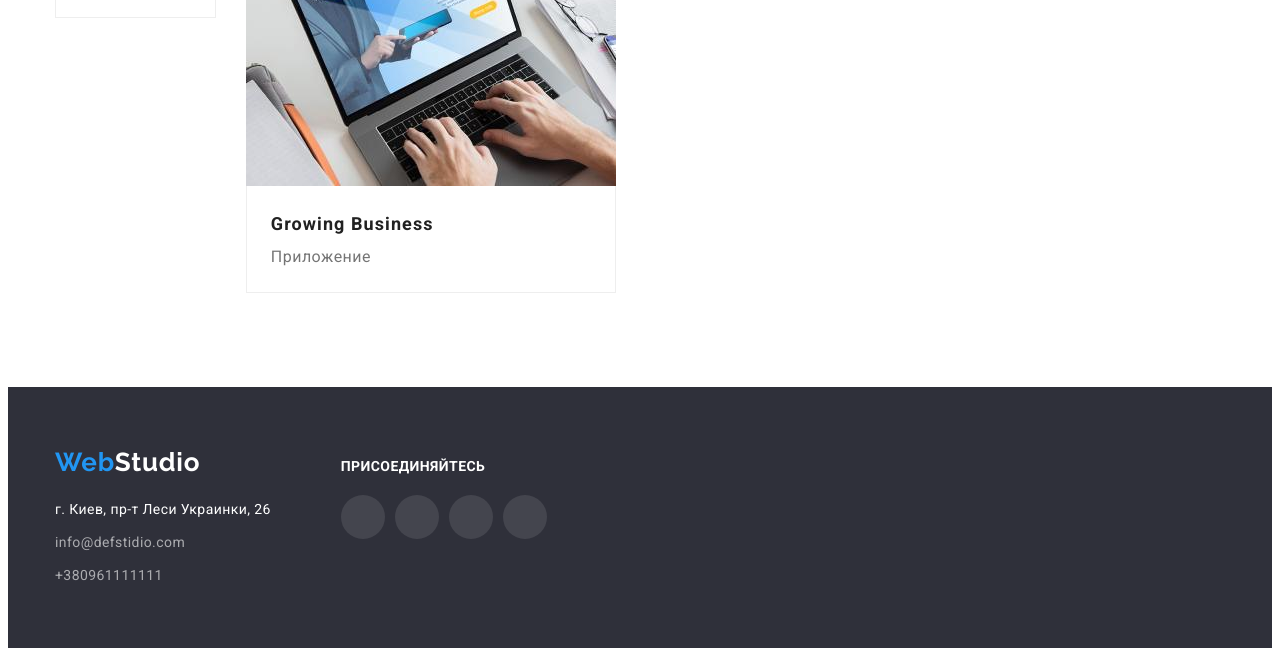
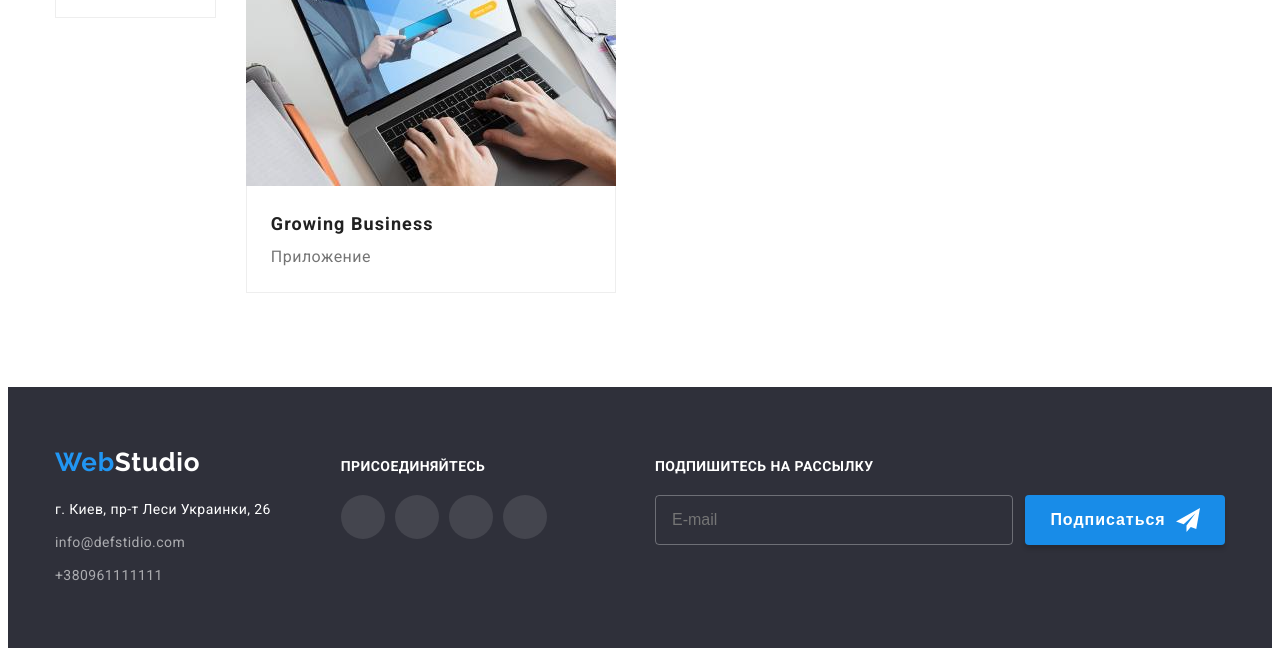
Before and after one commit to ValeriyKornilov/goit-markup-hw-06, a plain HTML site: page portfolio.html in a window 1280 px wide. Shown: the part 966-1622 px from the top of the page. Drawn offline with Linux system fonts and the light colour scheme.

Commit message:
Update portfolio.html
14.07.2

```diff
--- a/portfolio.html
+++ b/portfolio.html
@@ -344,6 +344,25 @@
             </li>
           </ul>
         </div>
+        <div class="footer-subscribe">
+          <b class="footer-subscribe-text">Подпишитесь на рассылку</b>
+          <form class="subscribe" name="subscribe" autocomplete="on">
+            <label for="subscribe-mail" class="visually-hidden">Post</label>
+            <input
+              type="email"
+              name="subscribe-mail"
+              id="subscribe-mail"
+              placeholder="E-mail"
+              class="subscribe-input"
+            />
+            <button type="submit" class="footer-btn-submit">
+              Подписаться
+              <svg class="footer-btn-submit-icon">
+                <use href="./images/symbol-defs6hw.svg#icon-icon-send"></use>
+              </svg>
+            </button>
+          </form>
+        </div>
       </div>
     </footer>
   </body>
```
